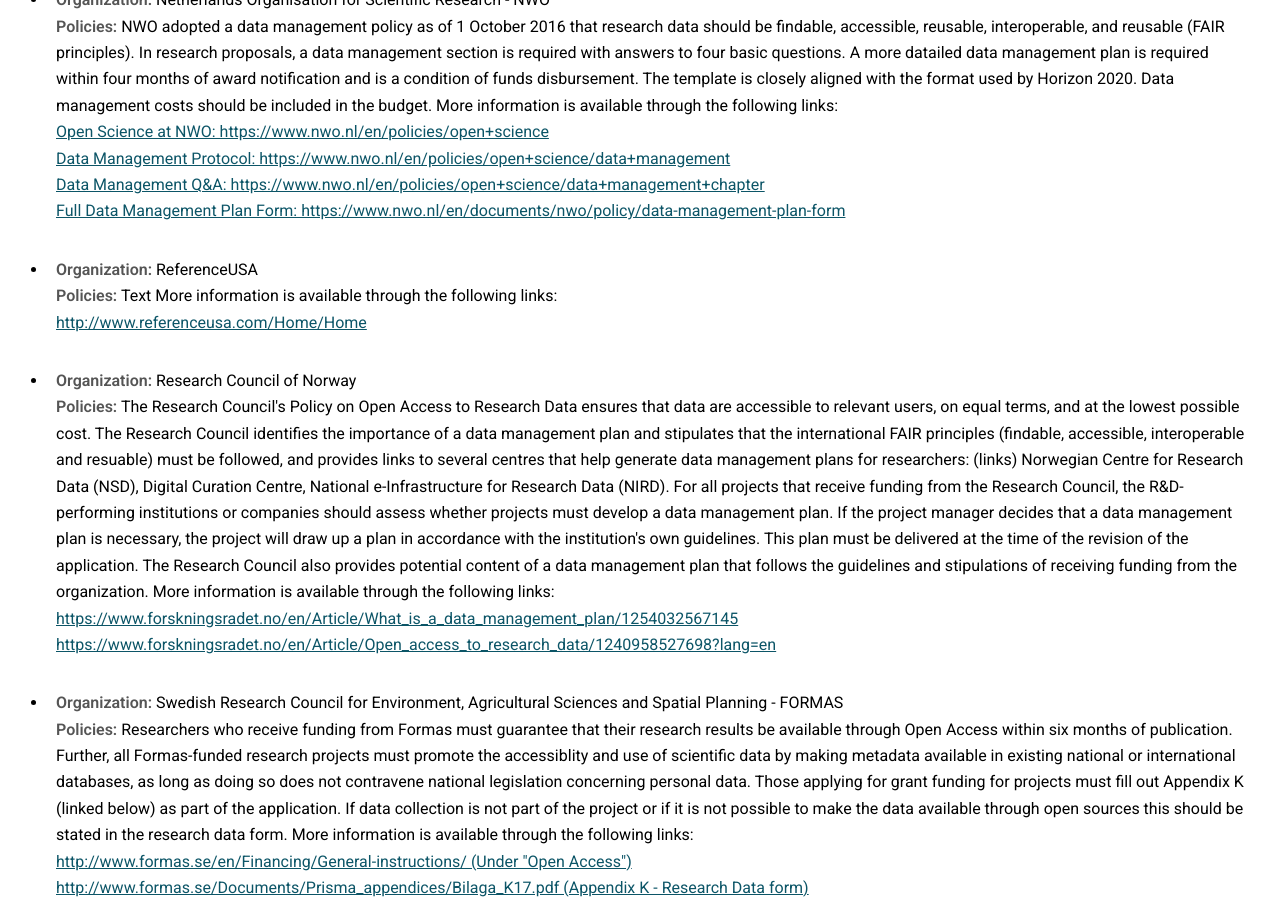
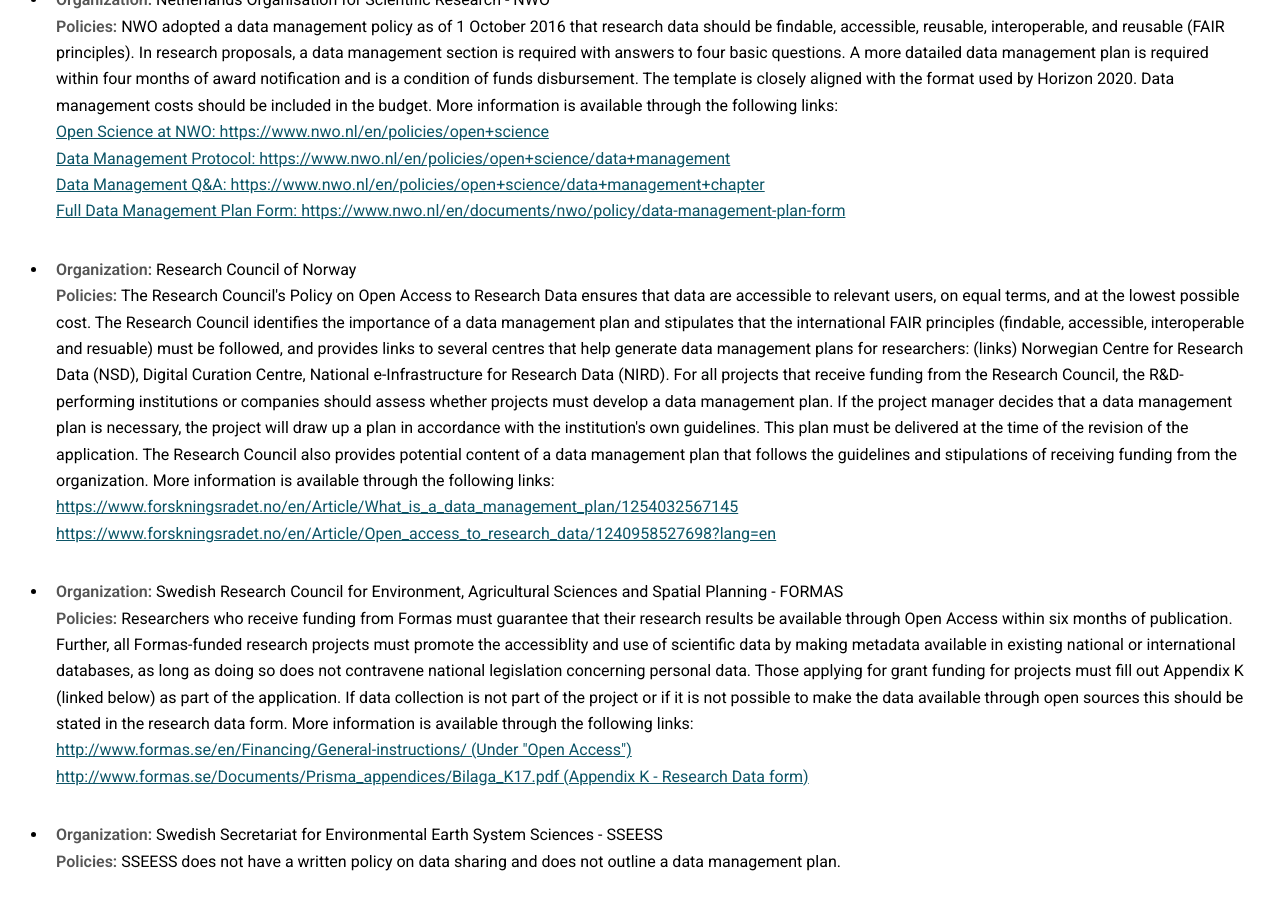
Before and after one commit to bfe-inf/toolkit, a Jekyll site: the page built from bp&s-europe.html, in a window 1280 px wide and 900 px high, scrolled down 2224 px. Built offline with Jekyll 4.4.1, drawn with Linux system fonts in a browser that asks for light colours.

Commit message:
Update bp&s-europe.html

```diff
--- a/bp&s-europe.html
+++ b/bp&s-europe.html
@@ -122,12 +122,6 @@
 						<a href="https://www.nwo.nl/en/documents/nwo/policy/data-management-plan-form" target="_blank">Full Data Management Plan Form: https://www.nwo.nl/en/documents/nwo/policy/data-management-plan-form </a></li>
 					</ul>
 					<ul>
-	     					<li> <strong>Organization:</strong> ReferenceUSA <br/>
-		   				<strong>Policies:</strong> Text
-      						More information is available through the following links:   <br/>
-						<a href="http://www.referenceusa.com/Home/Home" target="_blank">http://www.referenceusa.com/Home/Home</a><br/></li>
-					</ul>
-					<ul>
 	     					<li> <strong>Organization:</strong> Research Council of Norway <br/>
 		   				<strong>Policies:</strong> The Research Council's Policy on Open Access to Research Data ensures that data are accessible to relevant users, on equal terms, and at the lowest possible cost. The Research Council identifies the importance of a data management plan and stipulates that the international FAIR principles (findable, accessible, interoperable and resuable) must be followed, and provides links to several centres that help generate data management plans for researchers: (links) Norwegian Centre for Research Data (NSD), Digital Curation Centre, National e-Infrastructure for Research Data (NIRD). For all projects that receive funding from the Research Council, the R&D-performing institutions or companies should assess whether projects must develop a data management plan. If the project manager decides that a data management plan is necessary, the project will draw up a plan in accordance with the institution's own guidelines. This plan must be delivered at the time of the revision of the application. The Research Council also provides potential content of a data management plan that follows the guidelines and stipulations of receiving funding from the organization.
       						More information is available through the following links:   <br/>
```
